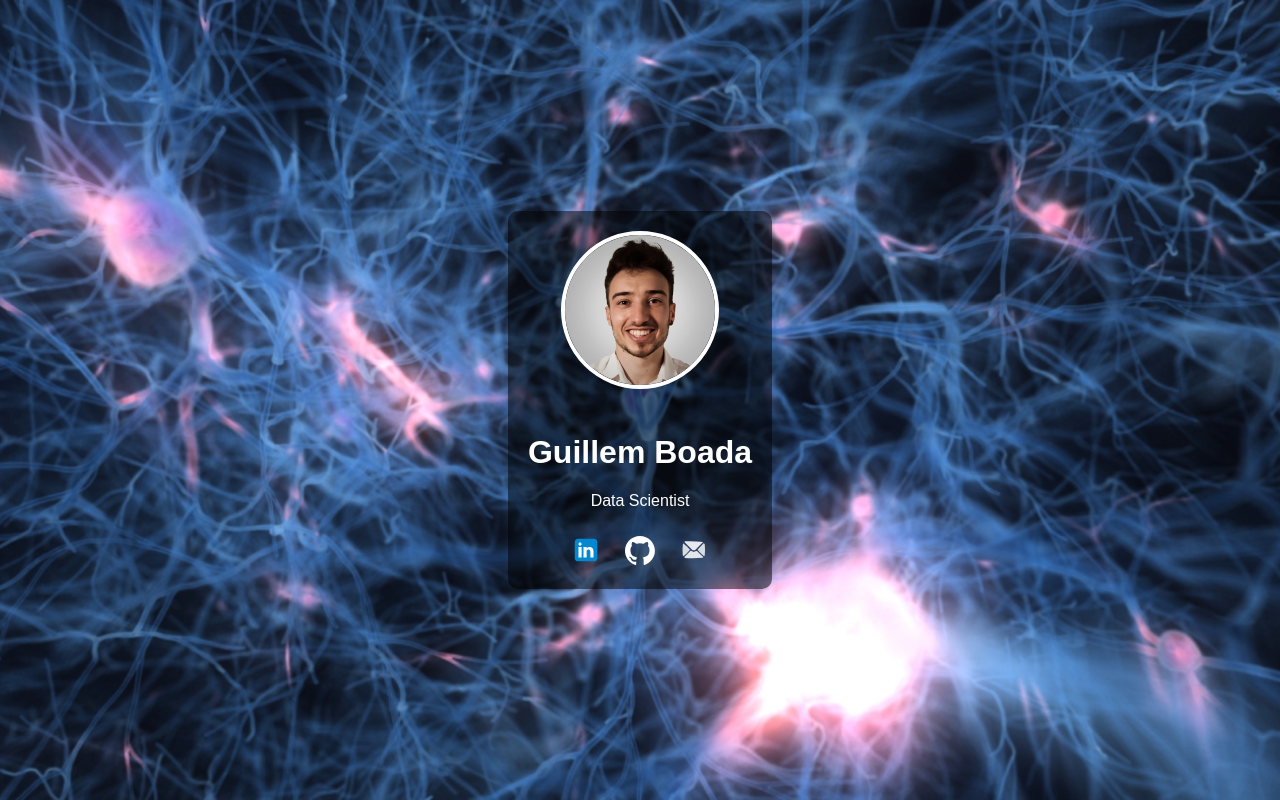
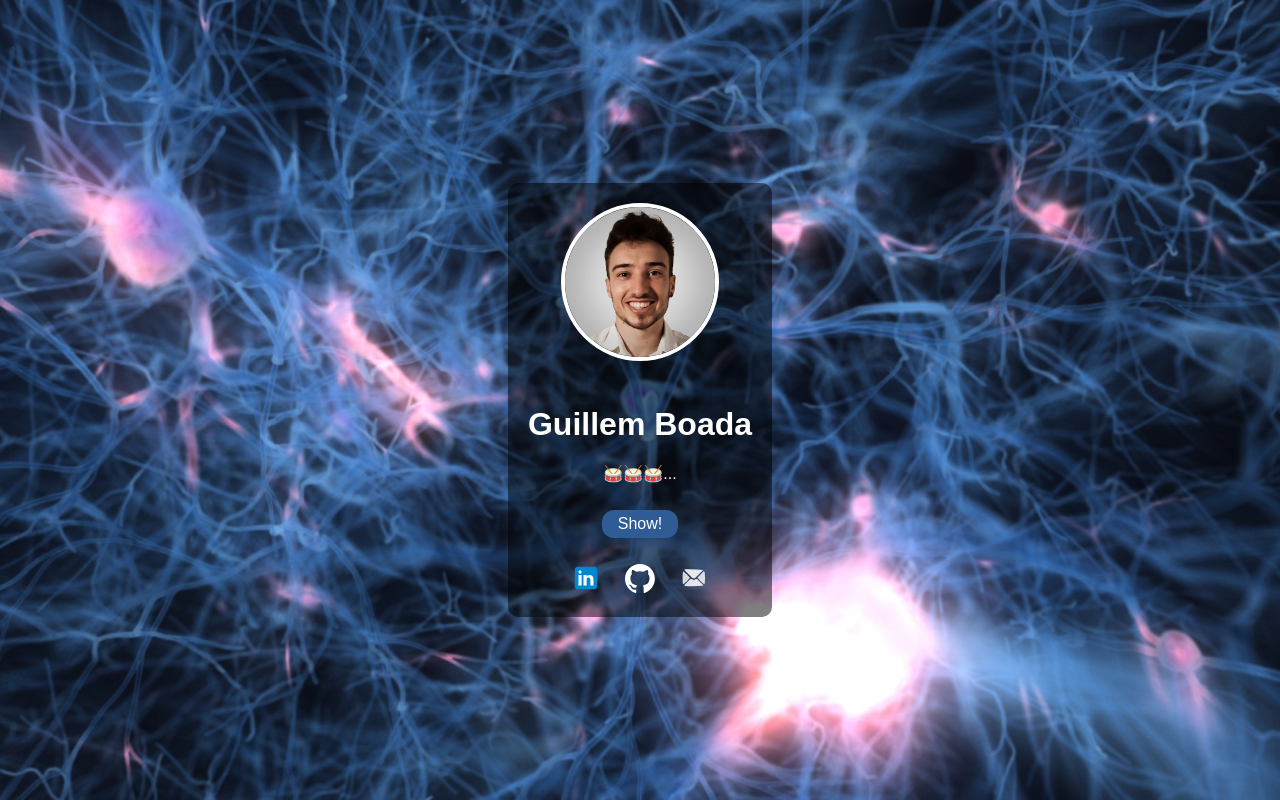
Before and after one commit to guillemboada/guillemboada.github.io, a plain HTML site: page index.html in a window 1280 px wide. Drawn offline with Linux system fonts and the light colour scheme.

Commit message:
feat: my first JS in a website

```diff
--- /dev/null
+++ b/button.js
@@ -0,0 +1,13 @@
+document.addEventListener("DOMContentLoaded", function() {
+    // Get the button and the paragraph elements
+    var button = document.getElementById("changeTextButton");
+    var description = document.getElementById("description");
+
+    // Add an event listener to the button
+    button.addEventListener("click", function() {
+        // Change the text of the paragraph
+        description.textContent = "Data Scientist";
+        // Hide the button
+        button.style.display = "none";
+    });
+});
--- a/index.html
+++ b/index.html
@@ -47,15 +47,35 @@
             height: 30px; /* Set a fixed height */
             object-fit: contain; /* Ensures the icon fits well without distorting */
         }
+        button {
+            background-color: #2F5C95; /* Green background */
+            border: none; /* Remove borders */
+            color: white; /* White text */
+            padding: 5px 16px; /* Add some padding */
+            text-align: center; /* Center the text */
+            text-decoration: none; /* Remove underline */
+            display: inline-block; /* Make the button inline-block */
+            font-size: 16px; /* Increase font size */
+            margin: 2px 1px; /* Add some margin */
+            margin-bottom: 25px;
+            cursor: pointer; /* Add a pointer cursor on hover */
+            border-radius: 12px; /* Rounded corners */
+            transition: background-color 0.3s ease; /* Smooth transition */
+        }
+
+        button:hover {
+            background-color: #2a5388; /* Darker green on hover */
+        }
     </style>
+    <script src="button.js"></script>
 </head>
 <body>
     <div class="background">
         <div class="content">
             <img src="media/boada-pic.jpg" alt="Profile Picture" class="profile-pic">
             <h1>Guillem Boada</h1>
-            <p>Data Scientist</p>
-            <div></div>
+            <p id="description">🥁🥁🥁...</p>
+            <button id="changeTextButton">Show!</button>
             <div class="social-links">
                 <a href="https://www.linkedin.com/in/guillemboada" target="_blank">
                     <img src="media/linkedin-icon.svg" alt="LinkedIn">
```
